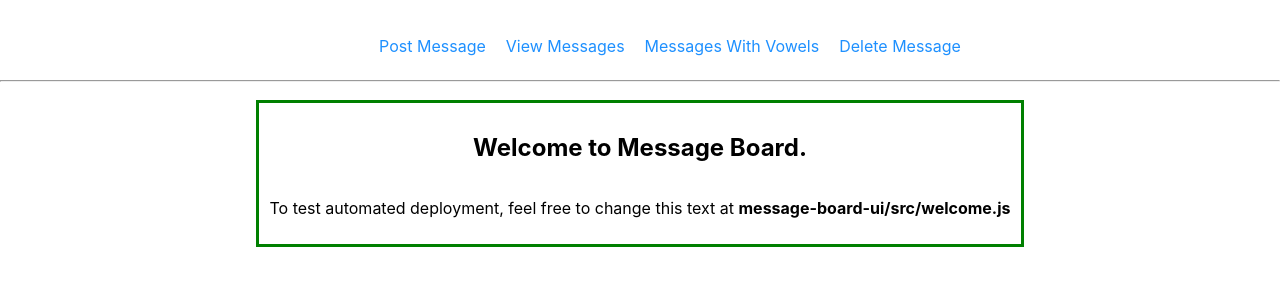
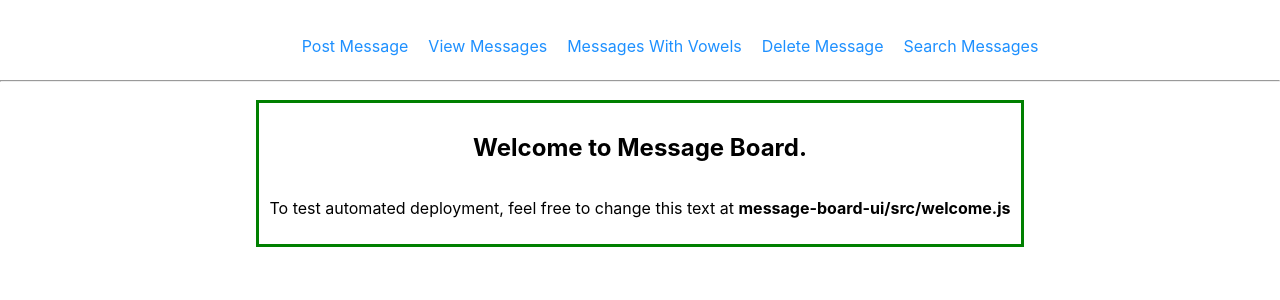
Before and after one commit to sijojosan21/message-board, a React (Create React App) app in the folder message-board-ui/: page / in a window 1280 px wide. Shown: the top 300 px of the page. Built offline with nearby package versions, Linux system fonts and the light colour scheme.

Commit message:
Update App.js

```diff
--- a/message-board-ui/src/App.js
+++ b/message-board-ui/src/App.js
@@ -8,6 +8,7 @@ import ViewMessagesVowels from './viewMessagesVowels';
 import DeleteMessage from './deleteMessage';
 import PostMessage from './postMessage';
 import Welcome from './welcome';
+import SearchMessages from './searchMessages';
 
 
 
@@ -25,6 +26,7 @@ function App() {
               <li id="menu_view"><Link to="/viewMessages" className="menu">View Messages</Link></li>
               <li id="menu_vowel"><Link to="/viewMessagesVowels" className="menu">Messages With Vowels</Link></li>
               <li id="menu_delete"><Link to="/deleteMessage" className="menu">Delete Message</Link></li>
+              <li id="menu_search"><Link to="/searchMessages" className="menu">Search Messages</Link></li>
 
           </ul>
         </div>
@@ -35,6 +37,7 @@ function App() {
           <Route  path="/viewMessagesVowels" component={ViewMessagesVowels}/>
           <Route  path="/deleteMessage" component={DeleteMessage}/>
           <Route  path="/postMessage" component={PostMessage}/>
+          <Route  path="/searchMessages" component={SearchMessages}/>
         </div>
       </div>
     </Router>
```
